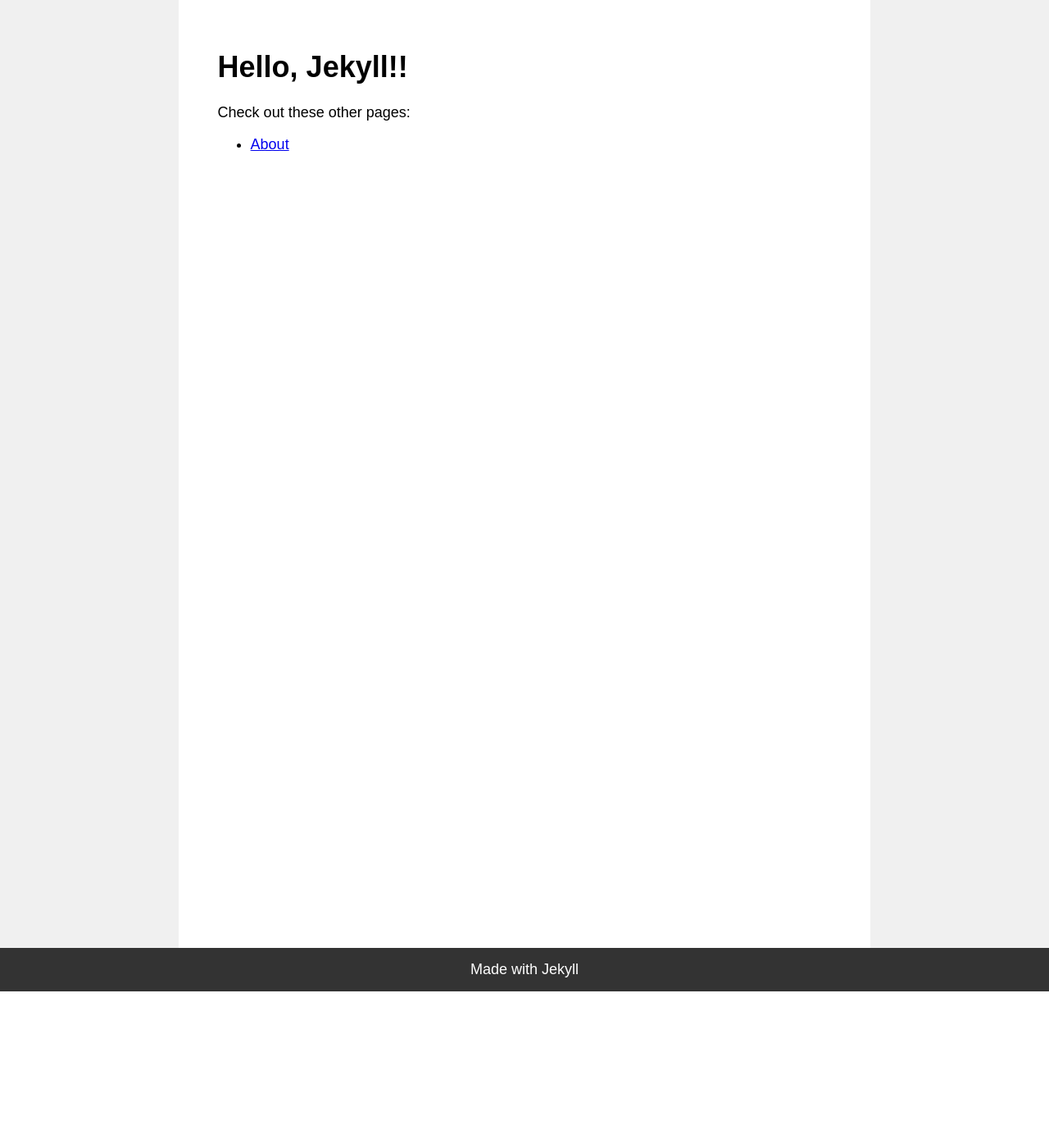
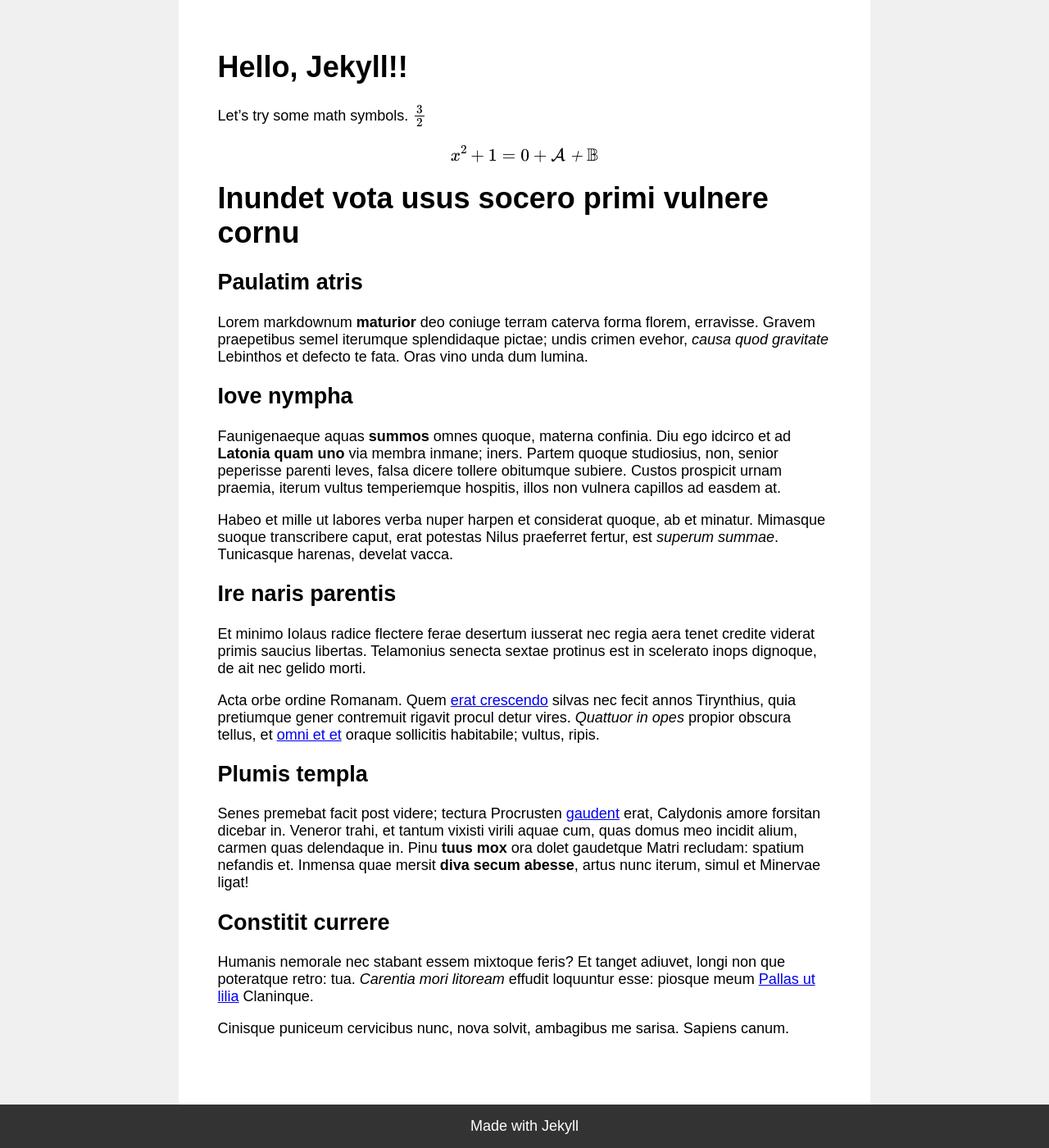
Before and after one commit to metinersin/metinersin.github.io, a Jekyll site: the page built from _pages/index.md, in a window 1280 px wide and 1400 px high, scrolled down 191 px. Shown: the whole window at 82% size. Built offline with Jekyll 4.4.1, drawn with Linux system fonts in a browser that asks for light colours; formulas are drawn with MathJax 3.

```diff
--- a/_pages/index.md
+++ b/_pages/index.md
@@ -1,7 +1,4 @@
 ---
-# Feel free to add content and custom Front Matter to this file.
-# To modify the layout, see https://jekyllrb.com/docs/themes/#overriding-theme-defaults
-
 layout: default
 permalink: /
 title: Homepage
@@ -9,6 +6,59 @@
 
 # Hello, Jekyll!!
 
-Check out these other pages:
+Let's try some math symbols. $$ \frac{3}{2} $$
 
-- [About](/about/)
+$$\begin{equation}
+    x^2 + 1 = 0 + \cal{A} + \mathbb{B}
+\end{equation}$$
+
+# Inundet vota usus socero primi vulnere cornu
+
+## Paulatim atris
+
+Lorem markdownum **maturior** deo coniuge terram caterva forma florem,
+erravisse. Gravem praepetibus semel iterumque splendidaque pictae; undis crimen
+evehor, *causa quod gravitate* Lebinthos et defecto te fata. Oras vino unda dum
+lumina.
+
+## Iove nympha
+
+Faunigenaeque aquas **summos** omnes quoque, materna confinia. Diu ego idcirco
+et ad **Latonia quam uno** via membra inmane; iners. Partem quoque studiosius,
+non, senior peperisse parenti leves, falsa dicere tollere obitumque subiere.
+Custos prospicit urnam praemia, iterum vultus temperiemque hospitis, illos non
+vulnera capillos ad easdem at.
+
+Habeo et mille ut labores verba nuper harpen et considerat quoque, ab et
+minatur. Mimasque suoque transcribere caput, erat potestas Nilus praeferret
+fertur, est *superum summae*. Tunicasque harenas, develat vacca.
+
+## Ire naris parentis
+
+Et minimo Iolaus radice flectere ferae desertum iusserat nec regia aera tenet
+credite viderat primis saucius libertas. Telamonius senecta sextae protinus est
+in scelerato inops dignoque, de ait nec gelido morti.
+
+Acta orbe ordine Romanam. Quem [erat crescendo](http://ubi.net/laeva-tuba.html)
+silvas nec fecit annos Tirynthius, quia pretiumque gener contremuit rigavit
+procul detur vires. *Quattuor in opes* propior obscura tellus, et [omni et
+et](http://feret.org/ignesque-quaerit) oraque sollicitis habitabile; vultus,
+ripis.
+
+## Plumis templa
+
+Senes premebat facit post videre; tectura Procrusten
+[gaudent](http://ignequae.org/sidere) erat, Calydonis amore forsitan dicebar in.
+Veneror trahi, et tantum vixisti virili aquae cum, quas domus meo incidit alium,
+carmen quas delendaque in. Pinu **tuus mox** ora dolet gaudetque Matri recludam:
+spatium nefandis et. Inmensa quae mersit **diva secum abesse**, artus nunc
+iterum, simul et Minervae ligat!
+
+## Constitit currere
+
+Humanis nemorale nec stabant essem mixtoque feris? Et tanget adiuvet, longi non
+que poteratque retro: tua. *Carentia mori litoream* effudit loquuntur esse:
+piosque meum [Pallas ut lilia](http://www.incaede.com/munus-me) Claninque.
+
+Cinisque puniceum cervicibus nunc, nova solvit, ambagibus me sarisa. Sapiens
+canum.
```
Also changed, not shown: _pages/contact.md (+3 -4 lines).
